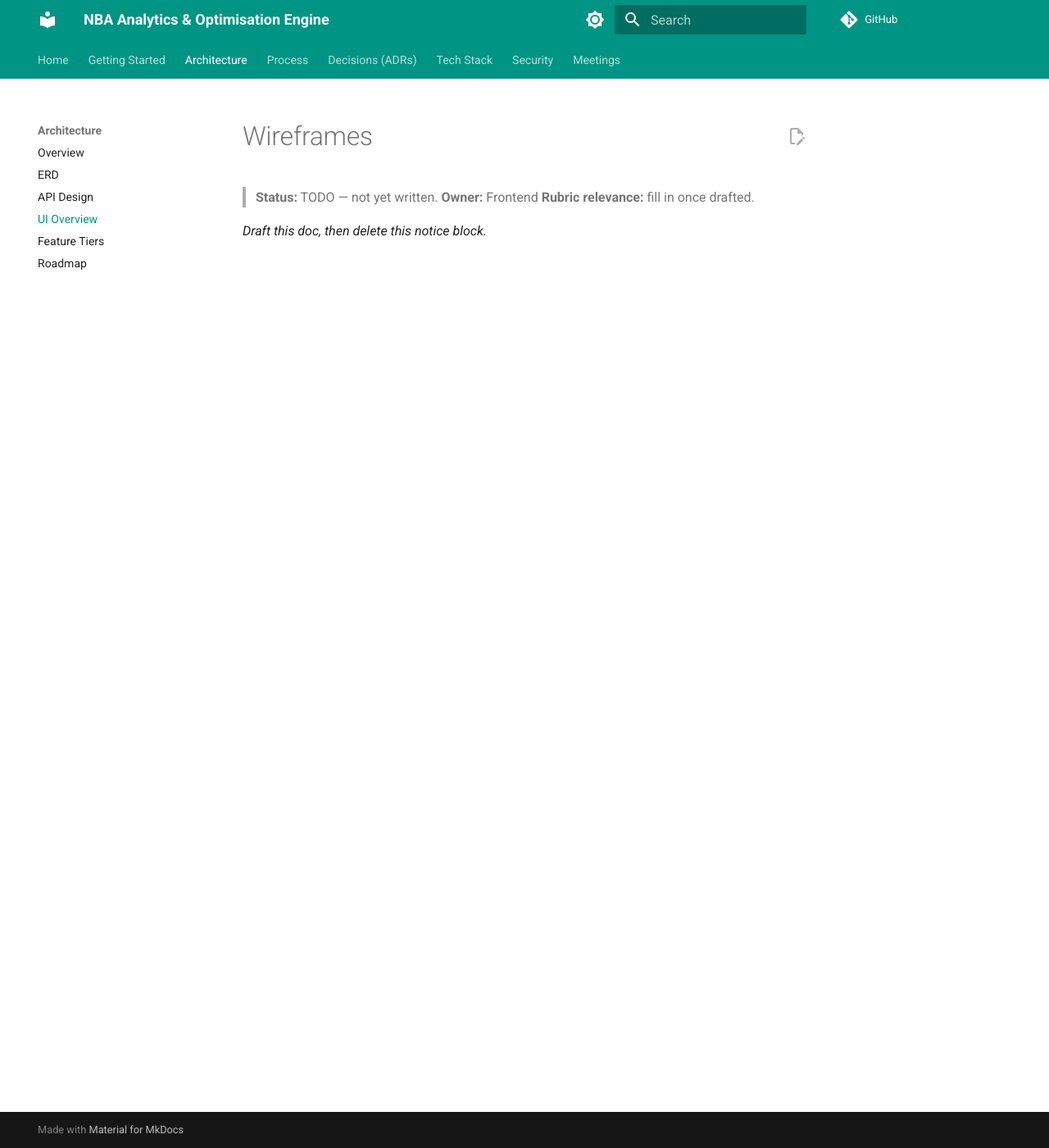
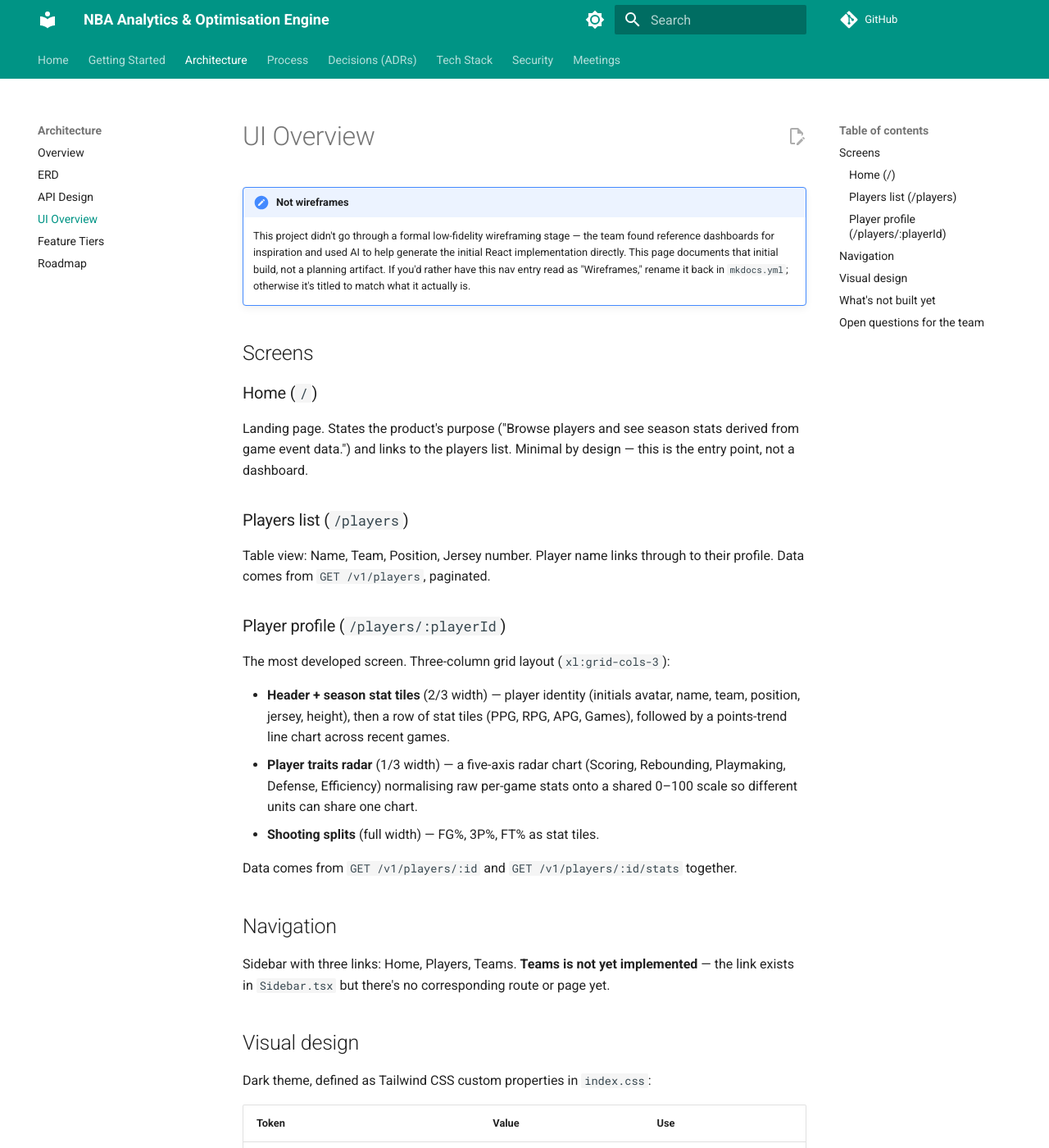
Before and after one commit to Sports-Analytics-Innovation-Platform/Innovation-Documentation-Website, an MkDocs documentation site: the page built from docs/design/wireframes.md, in a window 1280 px wide and 1400 px high. Shown: the whole window at 82% size. Built offline with MkDocs 1.6.1 and Material for MkDocs 9.7.7, drawn with Linux system fonts in a browser that asks for light colours; comment, search, counter and statistics services are not loaded; some of the changed text lies outside the part shown.

Commit message:
docs: add UI overview page (renamed from wireframes)
Documents the actual built interface (Home, Players list,
Player profile) rather than a pre-build wireframe stage, since
no formal wireframing happened. Suggests renaming the nav
label from "Wireframes" to "UI Overview".

Assisted-by: Claude-Web[Claude Sonnet 5]

```diff
--- a/docs/design/wireframes.md
+++ b/docs/design/wireframes.md
@@ -1,7 +1,58 @@
-# Wireframes
+# UI Overview
 
-> **Status:** TODO — not yet written.
-> **Owner:** Frontend
-> **Rubric relevance:** fill in once drafted.
+!!! note "Not wireframes"
+    This project didn't go through a formal low-fidelity wireframing stage — the team found reference dashboards for inspiration and used AI to help generate the initial React implementation directly. This page documents that initial build, not a planning artifact. If you'd rather have this nav entry read as "Wireframes," rename it back in `mkdocs.yml`; otherwise it's titled to match what it actually is.
 
-_Draft this doc, then delete this notice block._
+## Screens
+
+### Home (`/`)
+
+Landing page. States the product's purpose ("Browse players and see season stats derived from game event data.") and links to the players list. Minimal by design — this is the entry point, not a dashboard.
+
+### Players list (`/players`)
+
+Table view: Name, Team, Position, Jersey number. Player name links through to their profile. Data comes from `GET /v1/players`, paginated.
+
+### Player profile (`/players/:playerId`)
+
+The most developed screen. Three-column grid layout (`xl:grid-cols-3`):
+
+- **Header + season stat tiles** (2/3 width) — player identity (initials avatar, name, team, position, jersey, height), then a row of stat tiles (PPG, RPG, APG, Games), followed by a points-trend line chart across recent games.
+- **Player traits radar** (1/3 width) — a five-axis radar chart (Scoring, Rebounding, Playmaking, Defense, Efficiency) normalising raw per-game stats onto a shared 0–100 scale so different units can share one chart.
+- **Shooting splits** (full width) — FG%, 3P%, FT% as stat tiles.
+
+Data comes from `GET /v1/players/:id` and `GET /v1/players/:id/stats` together.
+
+## Navigation
+
+Sidebar with three links: Home, Players, Teams. **Teams is not yet implemented** — the link exists in `Sidebar.tsx` but there's no corresponding route or page yet.
+
+## Visual design
+
+Dark theme, defined as Tailwind CSS custom properties in `index.css`:
+
+| Token | Value | Use |
+|---|---|---|
+| `--color-surface-base` | `#0b0e14` | Page background |
+| `--color-surface-raised` | `#12161f` | Sidebar background |
+| `--color-surface-card` | `#171c27` | Card backgrounds |
+| `--color-border-subtle` | `#232939` | Borders/dividers |
+| `--color-brand-accent` | `#3b82f6` | Active nav, links, chart accents |
+| `--color-text-primary` / `-secondary` / `-muted` | `#f3f5f8` / `#9aa4b8` / `#616d82` | Text hierarchy |
+
+Charts (Recharts — `RadarChart`, `LineChart`) are themed against these same CSS variables rather than hardcoded colours, so a future light-theme toggle wouldn't require touching chart code.
+
+## What's not built yet
+
+- Teams list/profile pages (nav link exists, no route)
+- Auth screens (sign up/in, password reset) — not present in `App.tsx`'s routes yet
+- Any optimisation/analytics UI beyond the player profile — see [Feature Tiers](feature-tiers.md) (not yet written, open question below)
+
+## Open questions for the team
+
+- Should the accessibility pass (keyboard nav, contrast, `axe-core`) happen against this build directly, or is it expected to change enough before Sprint 2 that it's premature?
+- Is `/teams` planned for Sprint 1, or later?
+
+---
+
+*AI Declaration: The preceding document was generated with the assistance of the following: Claude-Web[Claude Sonnet 5]*
```
